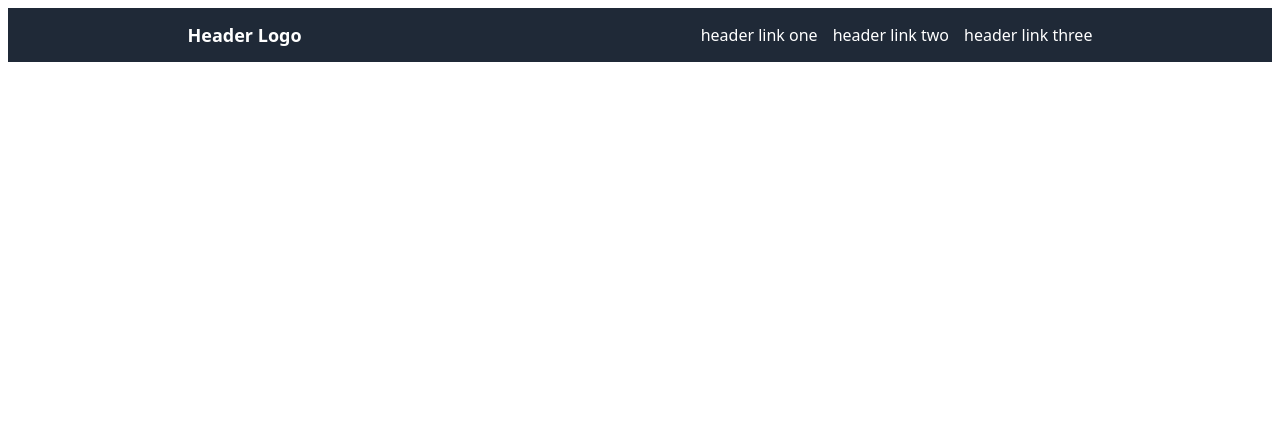
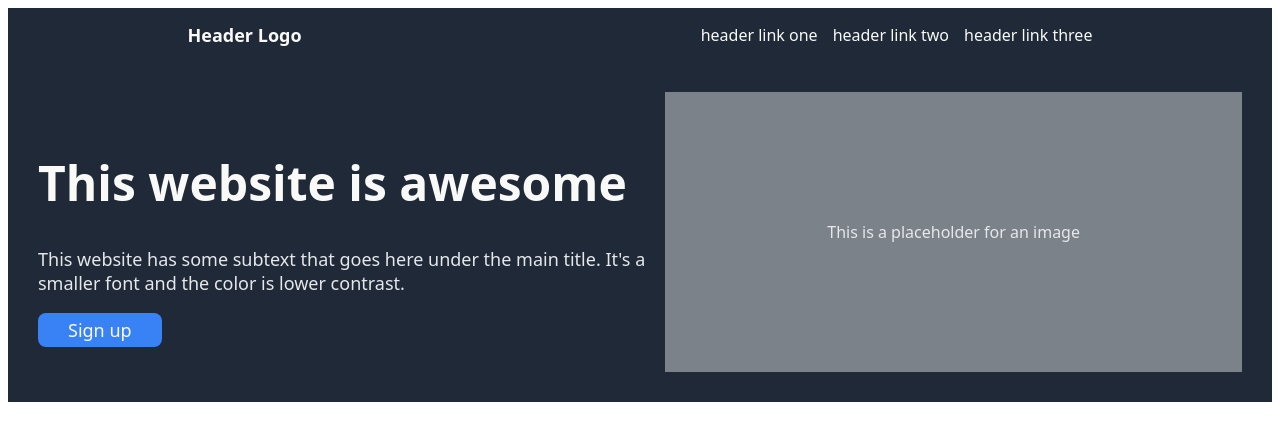
Before and after one commit to littleshistar/landingpage, a plain HTML site: page index.html in a window 1280 px wide. Drawn offline with Linux system fonts and the light colour scheme.

Commit message:
Update HTML and CSS files
Add intro section

```diff
--- a/index.html
+++ b/index.html
@@ -18,7 +18,16 @@
             </ul>
         </div>
     </div>
-    <div class="intro"></div>
+    <div class="intro">
+        <div class="welcome">
+            <h1>This website is awesome</h1>
+            <p>This website has some subtext that goes here under the main title. It's a smaller font and the color is lower contrast.</p>
+            <button>Sign up</button>
+        </div>
+        <div class="image">
+            This is a placeholder for an image
+        </div>
+    </div>
     <div class="info"></div>
     <div class="quote"></div>
     <div class="call"></div>
--- a/style.css
+++ b/style.css
@@ -2,16 +2,21 @@
     font-family: system-ui, -apple-system, BlinkMacSystemFont, 'Segoe UI', Roboto, Oxygen, Ubuntu, Cantarell, 'Open Sans', 'Helvetica Neue', sans-serif;
 }
 
-.body {
+body {
     display: flex;
+    flex-direction: column;
+}
+
+.header, .footer, .intro {
+    background-color: #1F2937;
 }
 
 .header, .footer {
-    background-color: #1F2937;
     display: flex;
     justify-content: space-around;
     align-items: center;
-    color: white;
+    color: #F9FAF8;
+    flex-shrink: 0;
 }
 
 .logo {
@@ -27,5 +32,46 @@ ul {
 
 li a {
     text-decoration: none;
-    color: white;
+    color: #F9FAF8;
 }
+
+.intro {
+    display: flex;
+    flex: 1;
+    justify-content: center;
+    align-items: center;
+    padding: 30px;
+}
+
+h1 {
+    color: #F9FAF8;
+    font-size: 48px;
+}
+
+.welcome {
+    max-width: 900px;
+}
+
+.welcome p {
+    font-size: 18px;
+    color: #E5E7EB;
+}
+
+button {
+    background-color: #3882F6;
+    color: #F9FAF8;
+    font-size: 18px;
+    border-radius: 8px;
+    padding: 5px 30px;
+    border: none;
+}
+
+.image {
+    display: flex;
+    align-items: center;
+    justify-content: center;
+    height: 280px;
+    width: 900px;
+    color: #E5E7EB;
+    background-color: #7c828a;
+}
```
